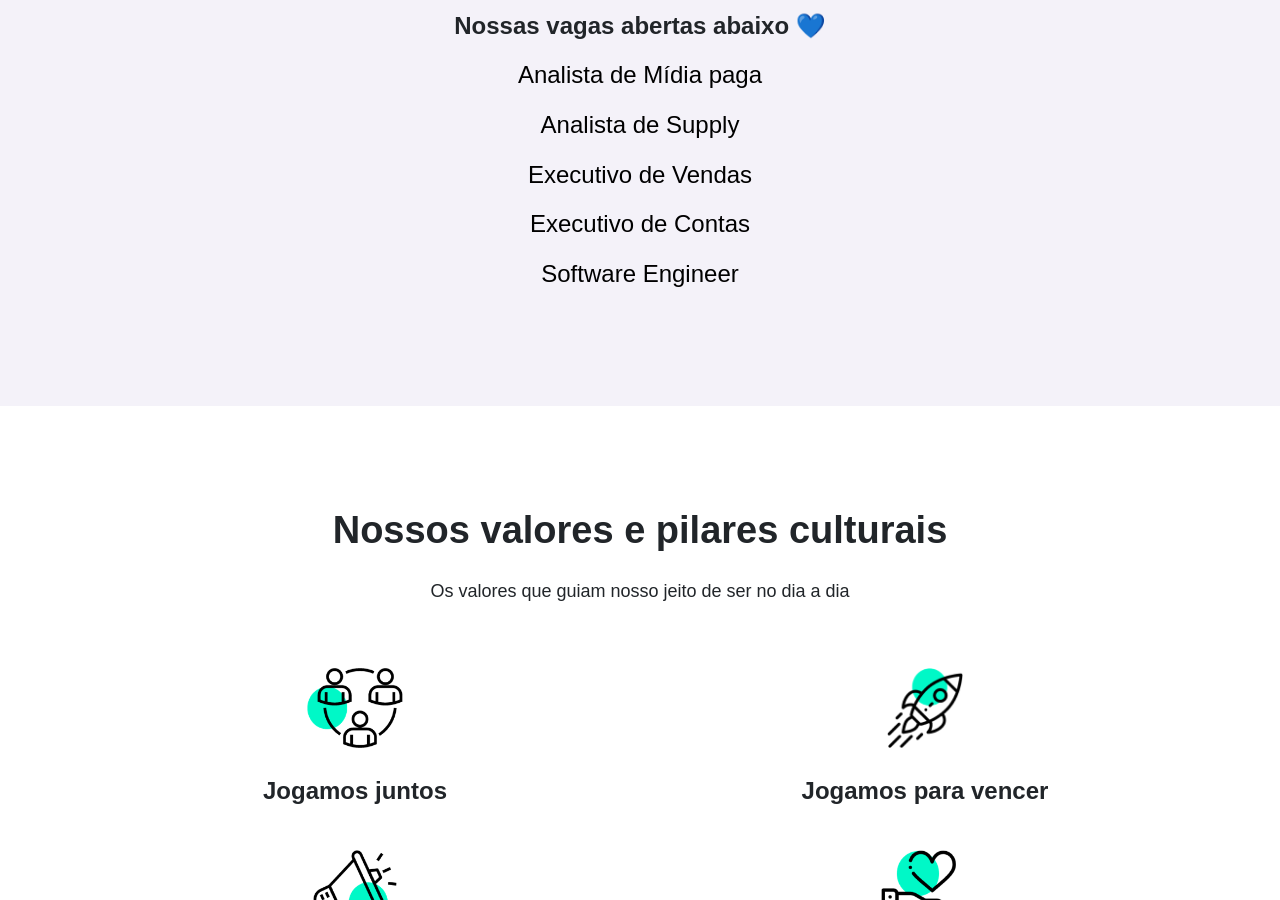
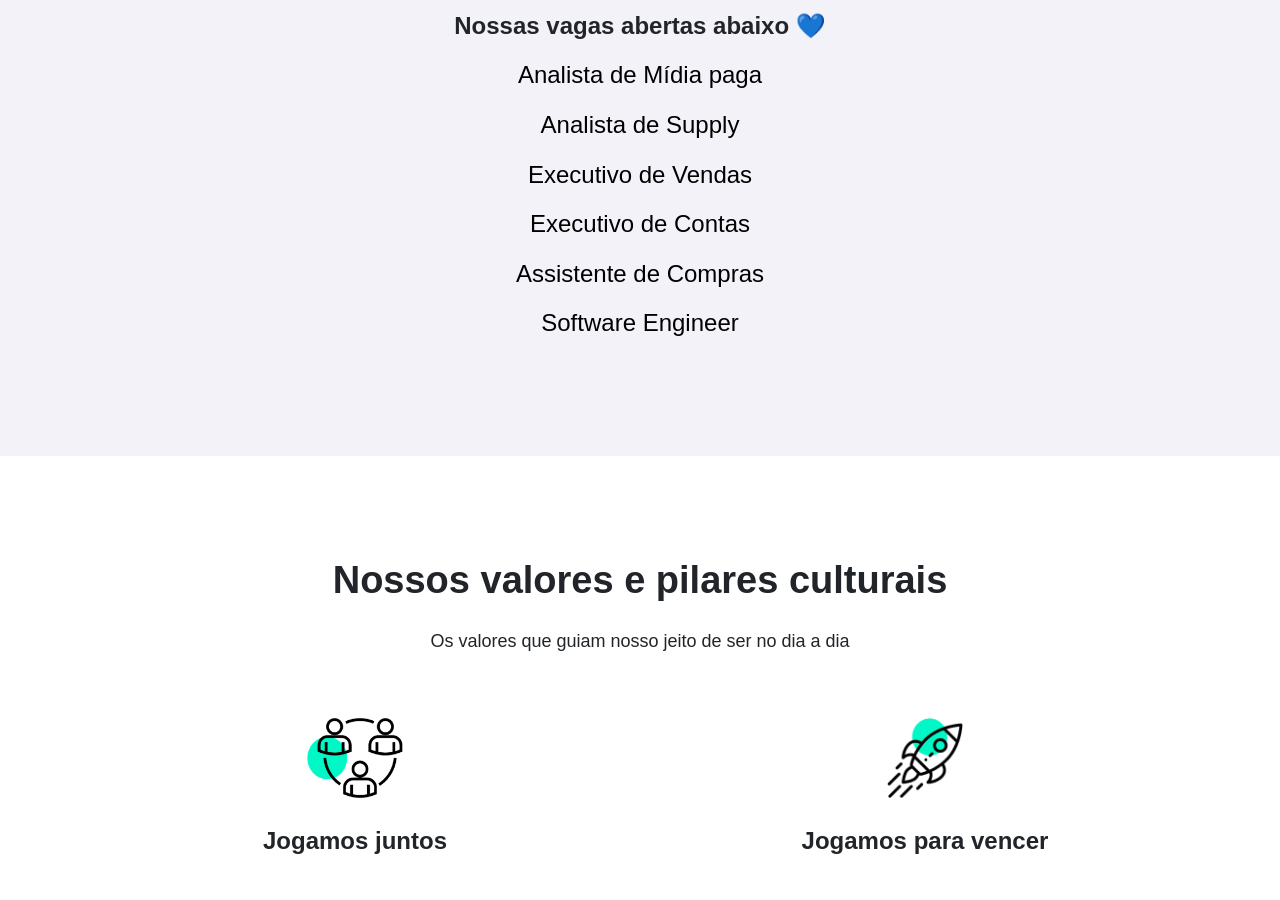
Before and after one commit to lobby-tech/lobby.tech, a Jekyll site: the page built from vem-pra-lobby.html, in a window 1280 px wide and 900 px high, scrolled down 302 px. Built offline with Jekyll 4.4.1, drawn with Linux system fonts in a browser that asks for light colours; a script that is not in the unit is left out.

Commit message:
Updated career page

```diff
--- a/vem-pra-lobby.html
+++ b/vem-pra-lobby.html
@@ -26,6 +26,9 @@ layout: home
         </p>
         <p class="font--lg">
           <a target="_blank" href="https://docs.google.com/document/d/1BvMmfIFiHnDdUt_E9CyBI8fPz_Vjmi3oyVEMdvVR60M/edit?usp=sharing">Executivo de Contas</a>
+        </p>
+        <p class="font--lg">
+          <a target="_blank" href="https://docs.google.com/document/d/1WsGVvXjL-hXcOGxaYdaBrCvcmpKOh4fZnUJToH0dODE/edit?usp=sharing">Assistente de Compras</a>
         </p>
         <p class="font--lg">
           <a target="_blank" href="https://docs.google.com/document/d/1YoE_l0prdKlFWUq4iSA2uWwJh6H2iSJQzbya8bpHZ-Q/edit?usp=sharing">Software Engineer</a>
```
